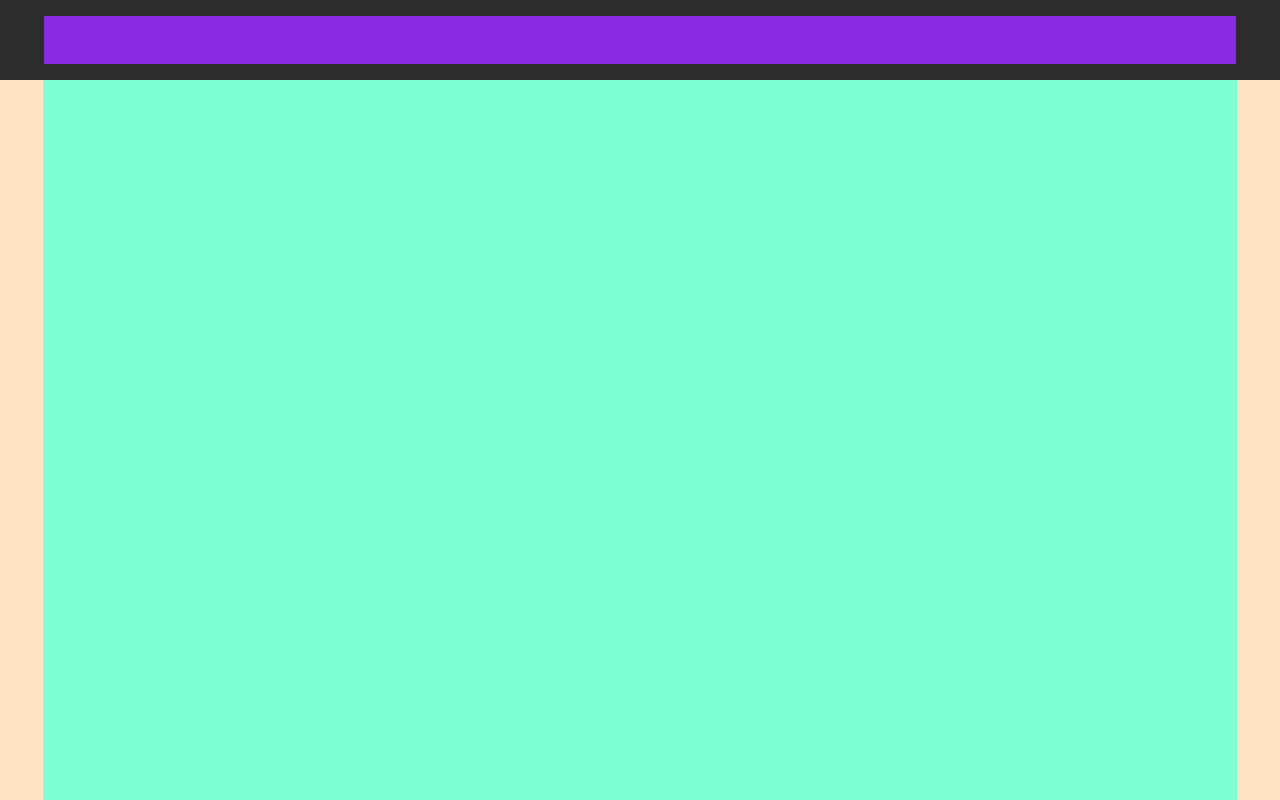
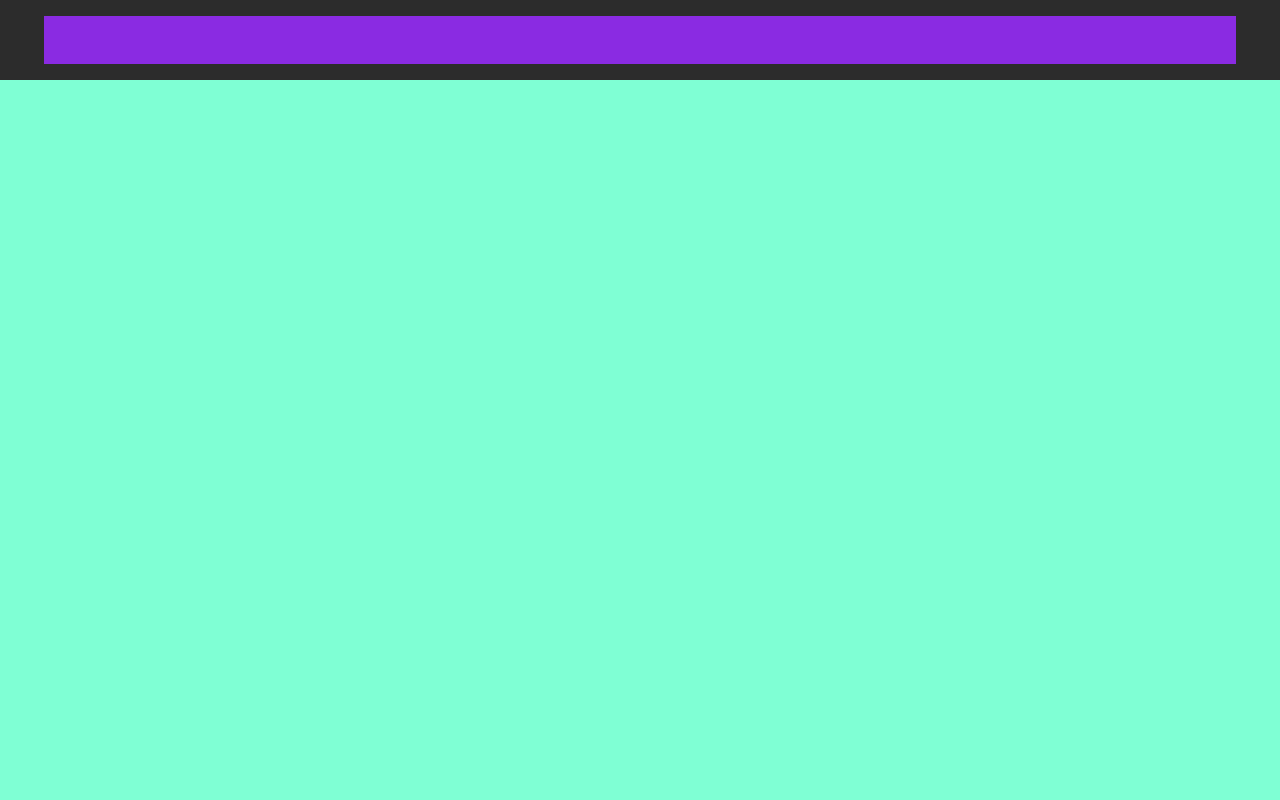
Before and after one commit to Srirup-Bhattacharyya/RealEstate, a plain HTML site: page index.html in a window 1280 px wide. Drawn offline with nearby package versions, Linux system fonts and the light colour scheme.

Commit message:
Changed the width of hero

```diff
--- a/styles.css
+++ b/styles.css
@@ -47,7 +47,7 @@ li {
   align-items: center;
 }
 .hero section {
-  width: var(--layoutwidth);
+  width: 100%;
   height: 100%;
   background-color: aquamarine;
 }
```
